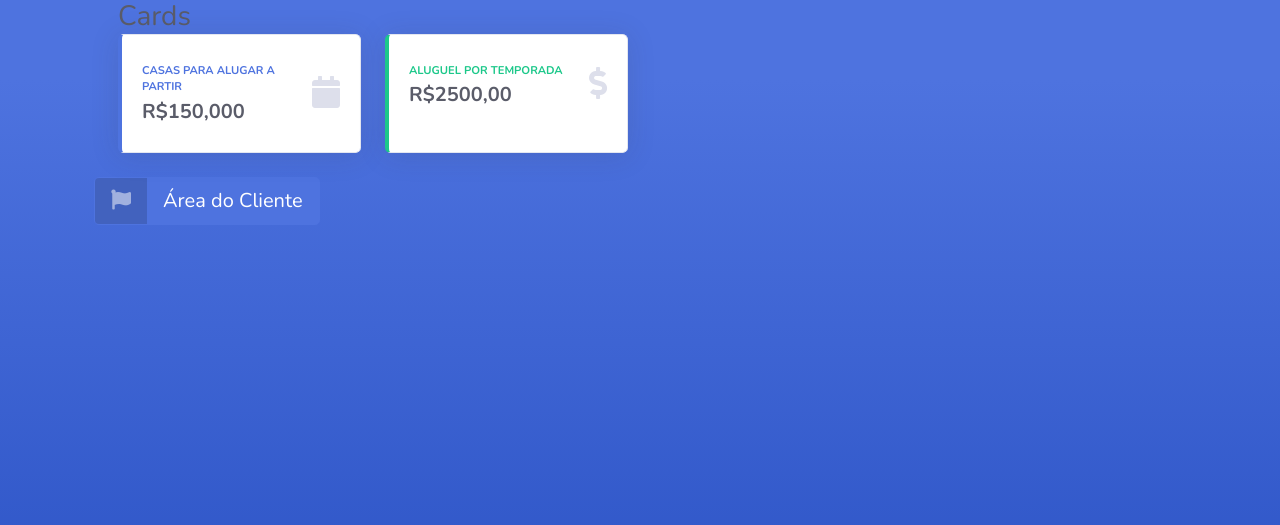
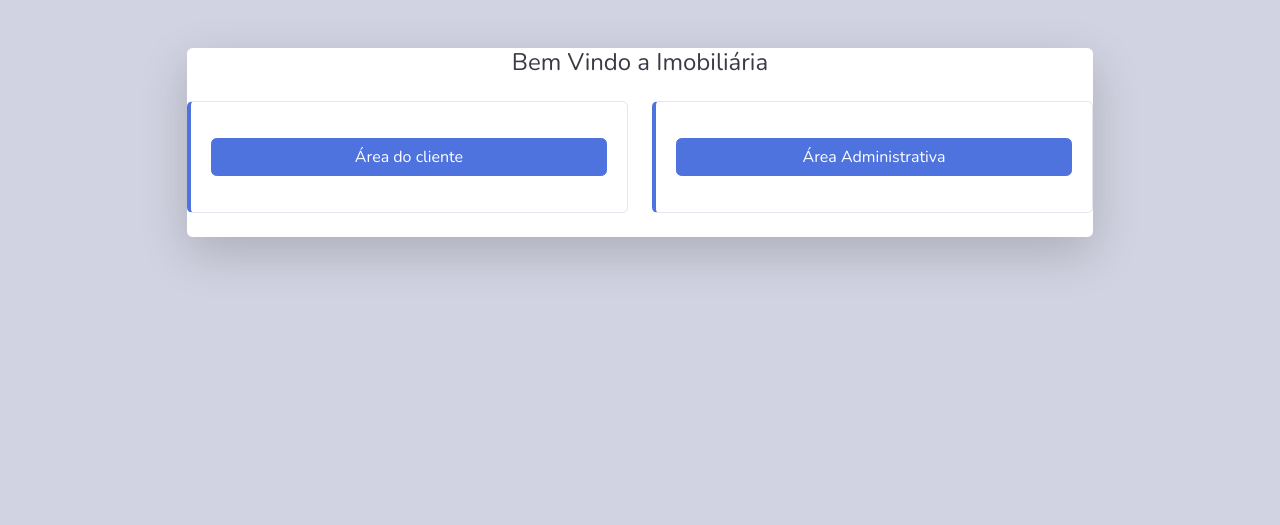
Before and after one commit to viniciusqalbuquerque/imobiliaria, a Symfony app: template templates/imobiliaria.html.twig in a window 1280 px wide. Shown: the top 525 px of the page. Run offline with Twig, Linux system fonts and the light colour scheme; the template is opened without the code that fills it, so the values that code supplies are empty; some libraries are stand-ins or nearby versions.

```diff
--- a/src/Forms/UsuarioType.php
+++ b/src/Forms/UsuarioType.php
@@ -27,7 +27,10 @@ class UsuarioType extends AbstractType
 //            ->setAction('../usuario')
 //            ->setMethod('POST')
             ->add('nome', TextType::class, [
-                'label' => 'Nome'
+                'label' => 'Nome',
+                'attr' => [
+                    'class' => 'col-xs-6'
+                ]
             ])
             ->add('CpfCnpj', TextType::class, [
                 'label' => 'CpfCnpj',
--- a/templates/imobiliaria.html.twig
+++ b/templates/imobiliaria.html.twig
@@ -1,14 +1,14 @@
 <!DOCTYPE html>
-<html lang="en">
 
 <head>
+
     <meta charset="utf-8">
     <meta http-equiv="X-UA-Compatible" content="IE=edge">
     <meta name="viewport" content="width=device-width, initial-scale=1, shrink-to-fit=no">
     <meta name="description" content="">
     <meta name="author" content="">
 
-    <title>Bem Vindo!!</title>
+    <title>Imobiliária</title>
 
     <!-- Custom fonts for this template-->
     <link href="vendor/fontawesome-free/css/all.min.css" rel="stylesheet" type="text/css">
@@ -19,67 +19,45 @@
 
 </head>
 
-<body class="bg-gradient-primary">
+<body class="bg-gray-400">
 
 <div class="container">
-    <div class ="container-fluid">
-        <h2 class="h3 mb-0 text-gray-800">Cards</h2>
-        <div class="row">
 
-            <!-- Earnings (Monthly) Card Example -->
-            <div class="col-xl-3 col-md-6 mb-4">
-                <div class="card border-left-primary shadow h-100 py-2">
-                    <div class="card-body">
-                        <div class="row no-gutters align-items-center">
-                            <div class="col mr-2">
-                                <div class="text-xs font-weight-bold text-primary text-uppercase mb-1">Casas para alugar a partir</div>
-                                <div class="h5 mb-0 font-weight-bold text-gray-800">R$150,000</div>
+    <!-- Outer Row -->
+    <div class="row justify-content-center">
+
+        <div class="col-xl-10 col-lg-12 col-md-9">
+
+            <div class="card o-hidden border-0 shadow-lg my-5">
+                <div class="card-body p-0">
+
+                    <div class="text-center">
+                        <h1 class="h4 text-gray-900 mb-4">Bem Vindo a Imobiliária</h1>
+                        <div class="row">
+                            <div class="col-lg-6 d-none d-lg-block">
+                                <div class="card mb-4 py-3 border-left-primary">
+                                    <div class="card-body">
+                                        <a href="../imovel/portifolios" class="btn btn-primary btn-user btn-block">
+                                            Área do cliente
+                                        </a>
+                                    </div>
+                                </div>
                             </div>
-                            <div class="col-auto">
-                                <i class="fas fa-calendar fa-2x text-gray-300"></i>
+                            <div class="col-lg-6 d-none d-lg-block">
+                                <div class="card mb-4 py-3 border-left-primary">
+                                    <div class="card-body">
+                                        <a href="../usuario" class="btn btn-primary btn-user btn-block">
+                                            Área Administrativa
+                                        </a>
+                                    </div>
+                                </div>
                             </div>
-                        </div>
-                    </div>
-                </div>
-            </div>
 
-            <!-- Earnings (Monthly) Card Example -->
-            <div class="col-xl-3 col-md-6 mb-4">
-                <div class="card border-left-success shadow h-100 py-2">
-                    <div class="card-body">
-                        <div class="row no-gutters align-items-center">
-                            <div class="col mr-2">
-                                <div class="text-xs font-weight-bold text-success text-uppercase mb-1">Aluguel por Temporada</div>
-                                <div class="h5 mb-0 font-weight-bold text-gray-800"> R$2500,00</div>
-                            </div>
-                            <div class="col-auto">
-                                <i class="fas fa-dollar-sign fa-2x text-gray-300"></i>
-                            </div>
-                        </div>
-                    </div>
-                </div>
-            </div>
         </div>
+
     </div>
 
-    <div>  <a href="usuario" class="btn btn-primary btn-icon-split btn-lg">
-                    <span class="icon text-white-50">
-                      <i class="fas fa-flag"></i>
-                    </span>
-            <span class="text">Área do Cliente</span>
-        </a></div>
-
 </div>
-
-<!-- Bootstrap core JavaScript-->
-<script src="vendor/jquery/jquery.min.js"></script>
-<script src="vendor/bootstrap/js/bootstrap.bundle.min.js"></script>
-
-<!-- Core plugin JavaScript-->
-<script src="vendor/jquery-easing/jquery.easing.min.js"></script>
-
-<!-- Custom scripts for all pages-->
-<script src="js/sb-admin-2.min.js"></script>
 
 </body>
 
--- a/templates/listar_usuarios.html.twig
+++ b/templates/listar_usuarios.html.twig
@@ -2,7 +2,6 @@
 
 <!-- Begin Page Content -->
 <div class="container-fluid">
-
         <!-- DataTales Example -->
         <div class="card shadow mb-4">
                 <div class="card-header py-3">
@@ -36,7 +35,7 @@
                                         </tbody>
                                          {% for usuario in usuarios %}
                                         <tr>
-                                                <td>{{ usuario.nome }}r</td>
+                                                <td>{{ usuario.nome }}</td>
                                                 <td>{{ usuario.cpfCnpj }}</td>
                                                 <td>{{ usuario.email }}</td>
                                                 <td>{{ usuario.sexo }}</td>
```
Also changed, not shown: src/Controller/ImovelController.php (+29 -0 lines), templates/base.html.twig (+1 -10 lines), templates/footer.html.twig (+15 -4 lines), templates/imovel_visualizar.html.twig (added, +83 -0 lines), templates/listar_portifolios.html.twig (added, +96 -0 lines), templates/usuario_cadastro.html.twig (+7 -5 lines), data/database.sqlite.
